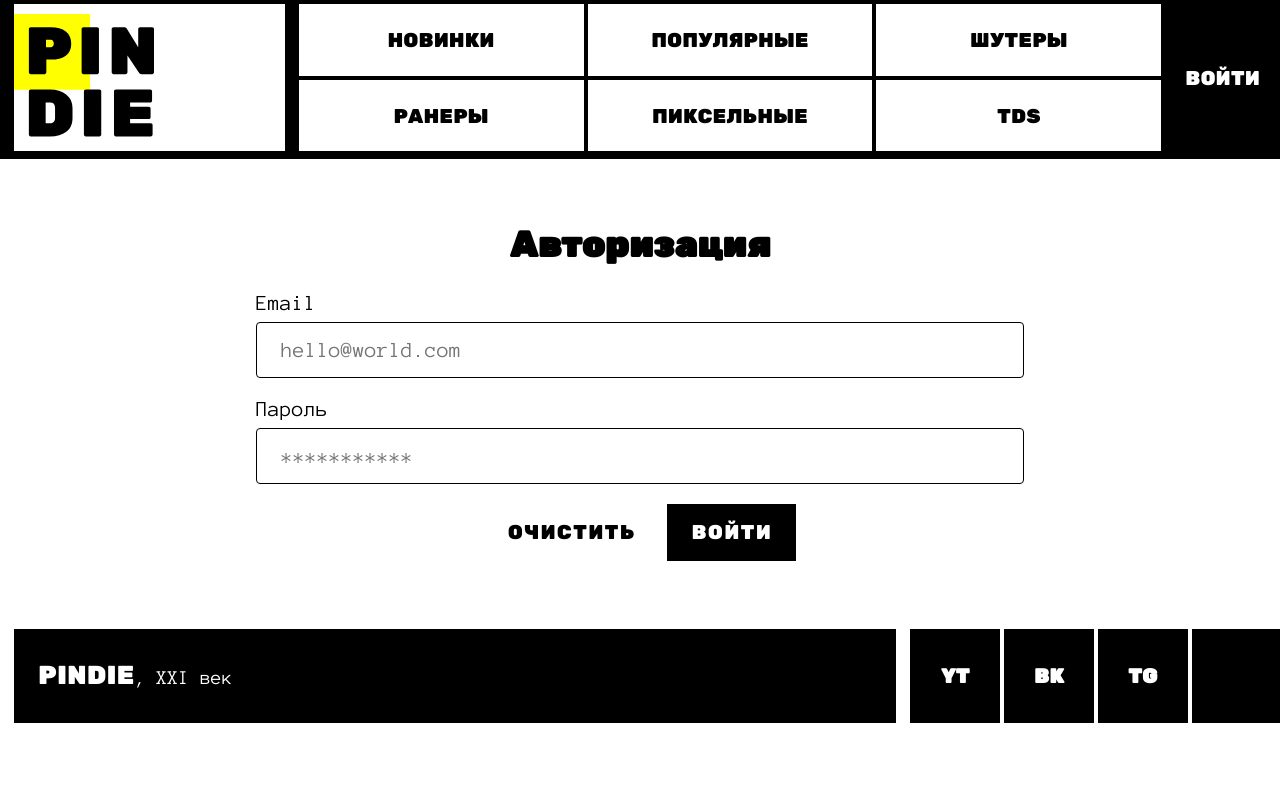
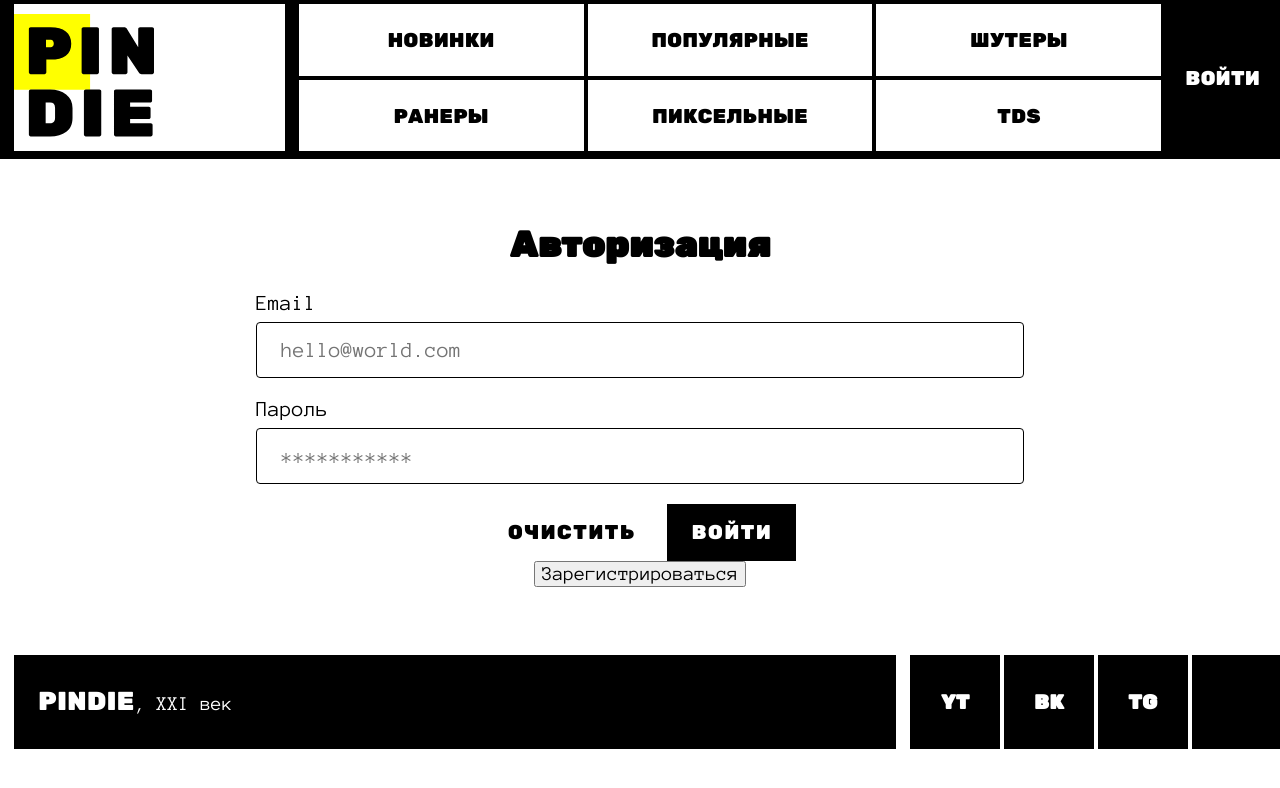
Before and after one commit to 1MishGun1/pindie-app, a Next.js app: page /login in a window 1280 px wide. Shown: the top 788 px of the page. Built offline with nearby package versions, Linux system fonts and the light colour scheme.

Commit message:
update AuthForm.jsx

```diff
--- a/app/components/AuthForm/AuthForm.jsx
+++ b/app/components/AuthForm/AuthForm.jsx
@@ -5,8 +5,10 @@ import Styles from "./AuthForm.module.css";
 import { isResponseOk } from "@/app/api/api-utils";
 import { authorize, getMe } from "@/app/api/api-utils";
 import { endpoints } from "@/app/api/config";
+import { useStore } from "@/app/store/app-store";
 
-import { useStore } from "@/app/store/app-store";
+import Link from "next/link";
+import { usePathname } from "next/navigation";
 
 export const AuthForm = (props) => {
   const [authData, setAuthData] = useState({ identifier: "", password: "" });
@@ -78,6 +80,9 @@ export const AuthForm = (props) => {
           Войти
         </button>
       </div>
+      <button className={Styles["form__reg"]} type="submit">
+        <Link href="/register">Зарегистрироваться</Link>
+      </button>
     </form>
   );
 };
```
